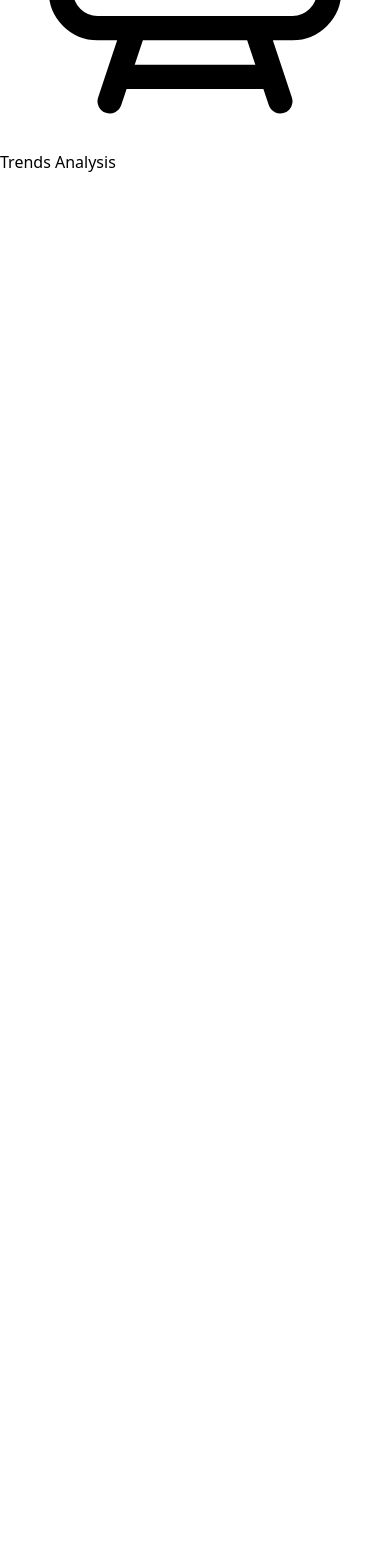
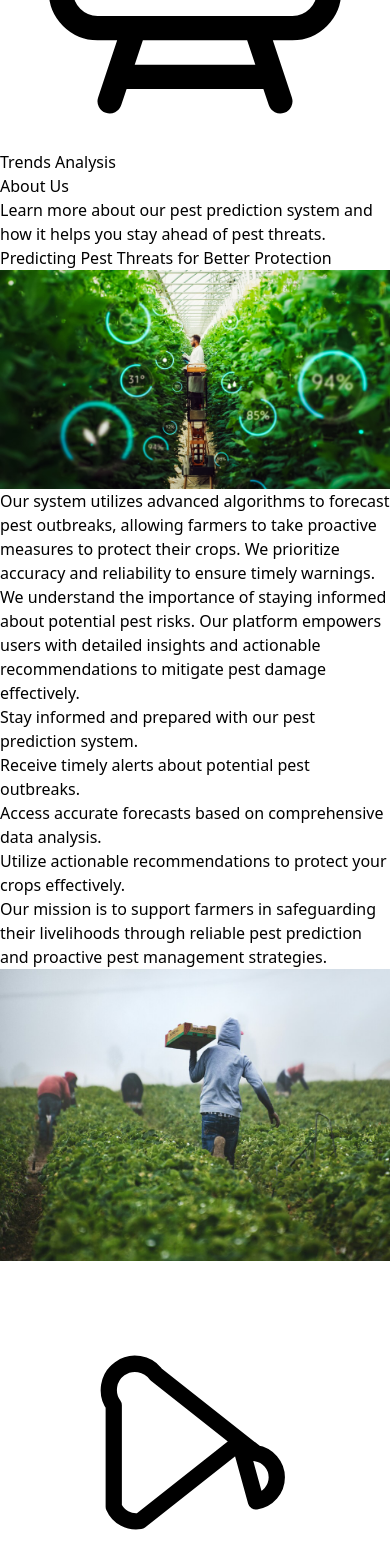
Before and after one commit to KilimoGuard/KilimoGuardFrontend, a Vue app: page / in a window 390 px wide. Shown: the part 2444-4012 px from the top of the page. Before the commit the page ends 2618 px from the top, so only its background shows below. Built offline with nearby package versions, Linux system fonts and the light colour scheme.

Commit message:
Added about us section to website

```diff
--- a/src/App.vue
+++ b/src/App.vue
@@ -2,6 +2,7 @@
   <div id="app">
     <kilimo-guard-navbar/>
     <hero-section/>
+    <about-us/>
   </div>
 </template>
 
@@ -9,10 +10,12 @@
 
 import KilimoGuardNavbar from "@/components/Navbar.vue";
 import HeroSection from "@/components/HeroSection.vue";
+import AboutUs from "@/components/AboutUs.vue";
 
 export default {
   name: 'App',
   components: {
+    AboutUs,
     HeroSection,
     KilimoGuardNavbar,
   }
--- /dev/null
+++ b/src/assets/css/custom.css
@@ -0,0 +1,45 @@
+/* src/assets/css/your-custom-styles.css */
+
+@keyframes pulsate-btn {
+  0% {
+    transform: scale(0.6, 0.6);
+    opacity: 1;
+  }
+  100% {
+    transform: scale(1, 1);
+    opacity: 0;
+  }
+}
+
+.play-btn:before {
+  content: "";
+  position: absolute;
+  width: 120px;
+  height: 120px;
+  animation: pulsate-btn 2s infinite;
+  border: 5px solid rgba(0, 131, 116, 0.7);
+  border-radius: 50%;
+  top: -15%;
+  left: -15%;
+  background: rgba(198, 16, 0, 0);
+}
+
+.play-btn:after {
+  content: "";
+  position: absolute;
+  left: 50%;
+  top: 50%;
+  transform: translateX(-40%) translateY(-50%);
+  width: 0;
+  height: 0;
+  border-top: 10px solid transparent;
+  border-bottom: 10px solid transparent;
+  border-left: 15px solid #fff;
+  z-index: 100;
+  transition: all 400ms cubic-bezier(0.55, 0.055, 0.675, 0.19);
+}
+
+.play-btn:hover:after {
+  border-left: 15px solid #009786;
+  transform: scale(20);
+}
--- /dev/null
+++ b/src/components/AboutUs.vue
@@ -0,0 +1,54 @@
+<template>
+  <!-- About Us Section -->
+  <section id="about" class="relative py-12 bg-gray-50">
+    <div class="container mx-auto px-6 lg:px-8" data-aos="fade-up">
+      <div class="text-center mb-12">
+        <h2 class="text-3xl font-bold mb-4">About Us</h2>
+        <p class="text-lg text-gray-600">Learn more about our pest prediction system and how it helps you stay ahead of pest threats.</p>
+      </div>
+
+      <div class="grid grid-cols-1 lg:grid-cols-2 gap-8">
+        <!-- Content Section -->
+        <div class="flex flex-col justify-center lg:pr-8">
+          <h3 class="text-2xl font-bold mb-4">Predicting Pest Threats for Better Protection</h3>
+          <img src="@/assets/img/analysis.jpg" alt="Analysis" class="w-full h-auto rounded-lg mb-4 shadow-lg">
+          <p class="mb-4">Our system utilizes advanced algorithms to forecast pest outbreaks, allowing farmers to take proactive measures to protect their crops. We prioritize accuracy and reliability to ensure timely warnings.</p>
+          <p>We understand the importance of staying informed about potential pest risks. Our platform empowers users with detailed insights and actionable recommendations to mitigate pest damage effectively.</p>
+        </div>
+
+        <!-- Additional Content Section -->
+        <div class="flex flex-col justify-center lg:pl-8">
+          <p class="italic mb-6">Stay informed and prepared with our pest prediction system.</p>
+          <ul class="list-none space-y-4 mb-6">
+            <li class="flex items-center">
+              <i class="bi bi-check-circle-fill text-green-500 text-xl mr-3"></i> Receive timely alerts about potential pest outbreaks.
+            </li>
+            <li class="flex items-center">
+              <i class="bi bi-check-circle-fill text-green-500 text-xl mr-3"></i> Access accurate forecasts based on comprehensive data analysis.
+            </li>
+            <li class="flex items-center">
+              <i class="bi bi-check-circle-fill text-green-500 text-xl mr-3"></i> Utilize actionable recommendations to protect your crops effectively.
+            </li>
+          </ul>
+          <p class="mb-6">Our mission is to support farmers in safeguarding their livelihoods through reliable pest prediction and proactive pest management strategies.</p>
+
+          <div class="relative">
+            <img src="@/assets/img/farmer.jpeg" alt="Farmer" class="w-full h-auto rounded-lg shadow-lg">
+            <a href="https://www.youtube.com/watch?v=TlzbjYAMMzA" class="absolute inset-0 flex items-center justify-center">
+              <div class="w-24 h-24 bg-gradient-to-r from-teal-600 to-teal-500 rounded-full flex items-center justify-center relative">
+                <div class="animate-pulse absolute inset-0 border-4 border-teal-400 rounded-full"></div>
+                <svg xmlns="http://www.w3.org/2000/svg" class="w-8 h-8 text-white" fill="none" viewBox="0 0 24 24" stroke="currentColor">
+                  <path stroke-linecap="round" stroke-linejoin="round" d="M14.752 11.168l-6.135 4.835A1.5 1.5 0 017 15.12V8.88a1.5 1.5 0 012.617-1.884l6.135 4.835a1.5 1.5 0 010 2.968z" />
+                </svg>
+              </div>
+            </a>
+          </div>
+        </div>
+      </div>
+    </div>
+  </section>
+</template>
+
+<script setup>
+import '@/assets/css/custom.css';
+</script>
```
Also changed, not shown: src/assets/img/analysis.jpg (added), src/assets/img/farmer.jpeg (added).
